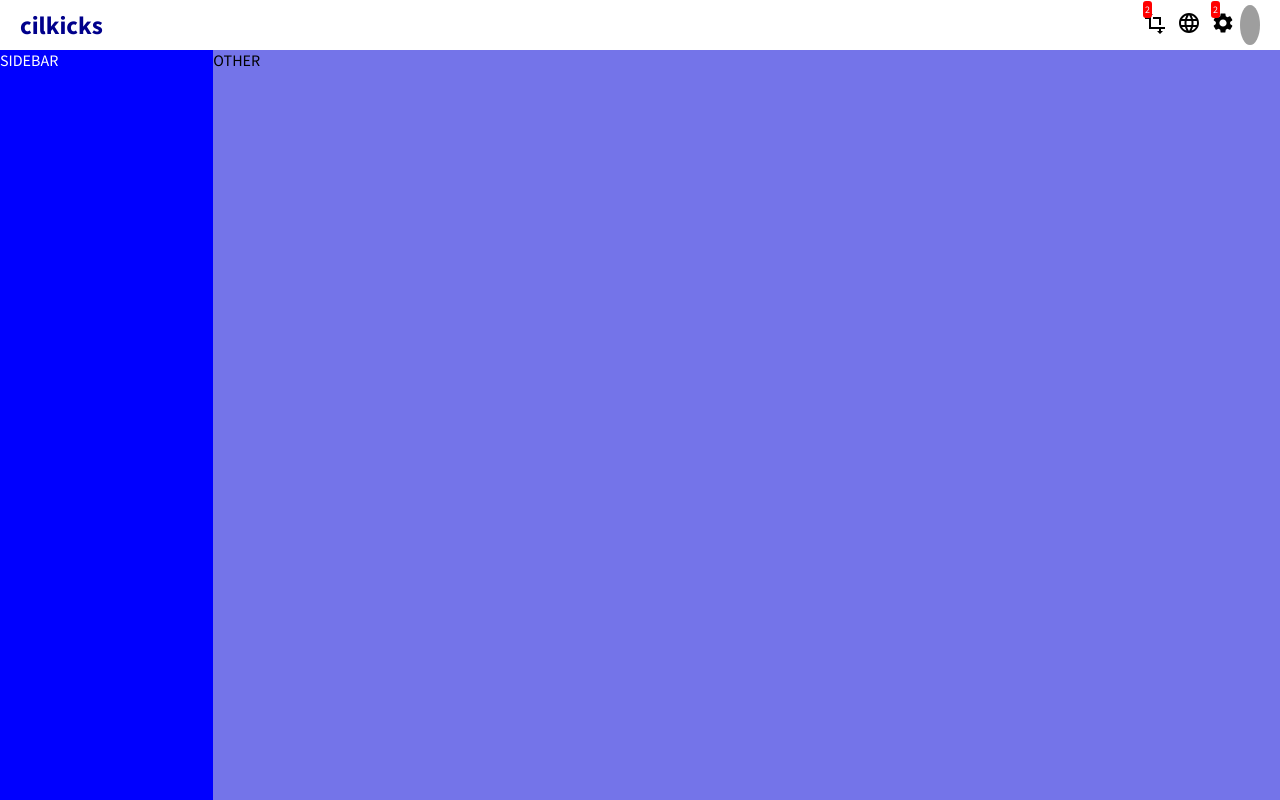
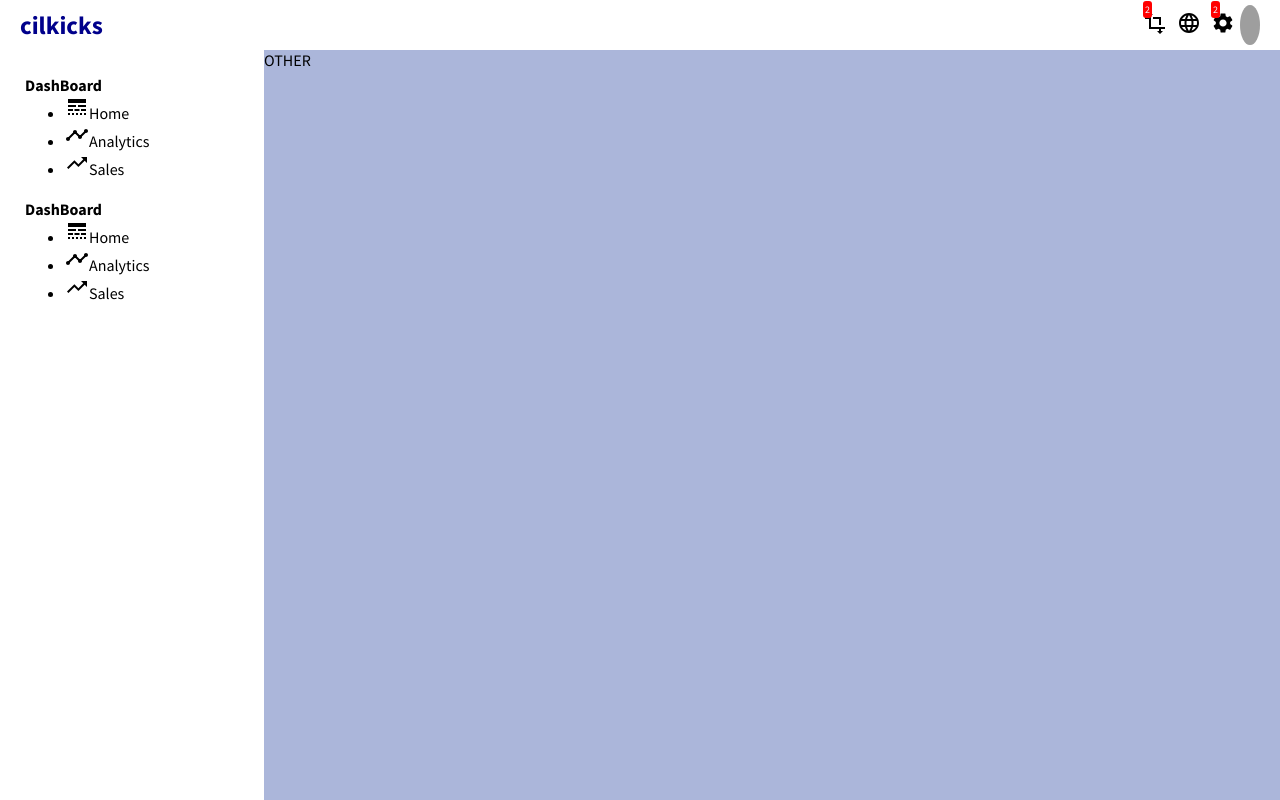
Before and after one commit to cecililu/Admin-Panel-Ecommerce, a React (Create React App) app: page / in a window 1280 px wide. Shown: the top 800 px of the page. Built offline with nearby package versions, Linux system fonts and the light colour scheme; grey boxes are pictures that could not be loaded.

Commit message:
side bar

```diff
--- a/src/Components/SideBar/SideBar.css
+++ b/src/Components/SideBar/SideBar.css
@@ -1,6 +1,7 @@
 .sideBar{
-    width: 20%;
-    color: white;
-    background-color: blue;
-    height: 1000.5vh;
+    flex: 1;
+    padding: 5px;
+    height: calc(100vh - 60px );
+    position: sticky;
+    top:60px;
 }
--- a/src/Components/SideBar/SideBar.jsx
+++ b/src/Components/SideBar/SideBar.jsx
@@ -1,10 +1,45 @@
 import React from 'react'
 import './SideBar.css'
-
+import {LineStyle,Timeline,TrendingUp}from '@material-ui/icons';
 export default function SideBar() {
   return (
     <div className='sideBar'>
-        SIDEBAR
+       <div className="sideBarWrapper">
+           <div className="sideBarMenu">
+            <h4 className="sideBarTitle">
+                DashBoard
+            </h4>
+            <ul className="sideBarList">
+                <li className="sideBarItem">
+                    <LineStyle/>Home
+                </li>
+                <li className="sideBarItem">
+                    <Timeline/>Analytics
+                </li>
+                <li className="sideBarItem">
+                    <TrendingUp/>Sales
+                </li>
+            </ul>
+           </div>
+
+
+           <div className="sideBarMenu">
+            <h4 className="sideBarTitle">
+                DashBoard
+            </h4>
+            <ul className="sideBarList">
+                <li className="sideBarItem">
+                    <LineStyle/>Home
+                </li>
+                <li className="sideBarItem">
+                    <Timeline/>Analytics
+                </li>
+                <li className="sideBarItem">
+                    <TrendingUp/>Sales
+                </li>
+            </ul>
+           </div>
+       </div>
     </div>
   )
 }
--- a/src/app.css
+++ b/src/app.css
@@ -1,11 +1,17 @@
 .container{
-    display: flex;
-    justify-content: start;
-    align-items: center;
+   display: flex;
+
 
 }
 .other{
     width: 100%;
-    background-color: rgb(116, 116, 233);
-    height: 1000.5vh;
+    background-color: rgb(171, 182, 218);
+    flex: 4;
 }
+.sideBarWrapper{
+    padding: 20px;
+}
+
+.sideBarMenu{
+    margin-bottom: 20px;
+}
```
